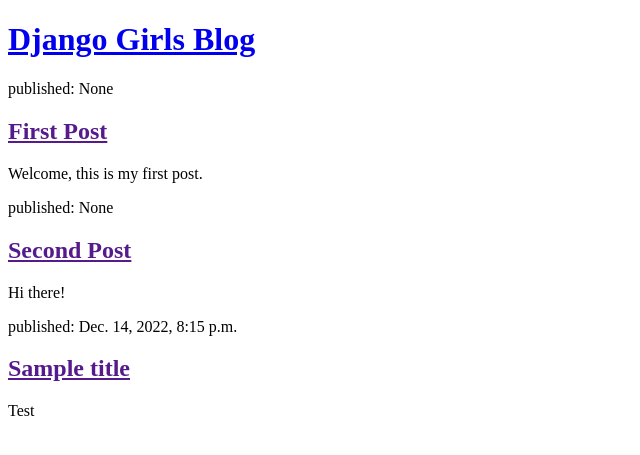
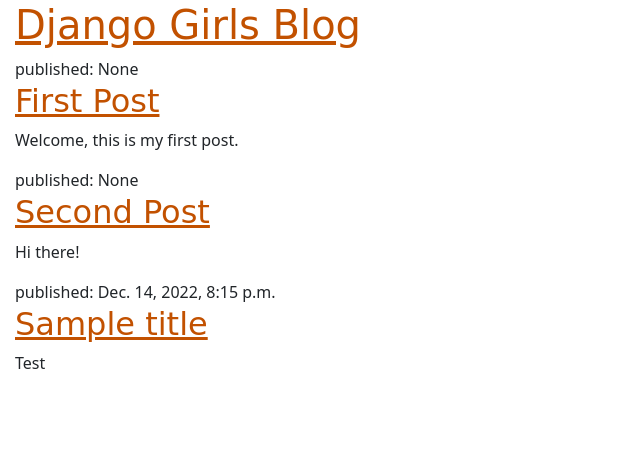
Before and after one commit to dja1443/djamel_django, a Django app: page / in a window 1280 px wide. Shown: the top 455 px of the page, without its empty margins (0-640 px from the left). Run offline with Django 4.2, Linux system fonts and the light colour scheme; data comes from the database, SQL or seed files in the repository.

Commit message:
added static

```diff
--- /dev/null
+++ b/blog/static/css/blog.css
@@ -0,0 +1,8 @@
+
+h1 a, h2 a{
+    color: #C25100;
+    font-family: 'Lobster', cursive;
+}
+body{
+    padding-left: 15px;
+}
--- a/blog/templates/blog/post_list.html
+++ b/blog/templates/blog/post_list.html
@@ -1,19 +1,22 @@
-
+{% load static %}
 <!DOCTYPE html>
 <html>
     <head>
         <title>Django Girls blog</title>
+        <link rel="stylesheet" href="https://cdn.jsdelivr.net/npm/bootstrap@5.1.3/dist/css/bootstrap.min.css" integrity="sha384-1BmE4kWBq78iYhFldvKuhfTAU6auU8tT94WrHftjDbrCEXSU1oBoqyl2QvZ6jIW3" crossorigin="anonymous">
+        <link rel="stylesheet" href="{% static 'css/blog.css' %}">
     </head>
     <body>
         <header>
             <h1><a href="/">Django Girls Blog</a></h1>
         </header>
+
         {% for post in posts %}
-        <article>
-            <time>published: {{ post.published_date }}</time>
-            <h2><a href="">{{ post.title }}</a></h2>
-            <p>{{ post.text|linebreaksbr }}</p>
-        </article>
+            <article>
+                <time>published: {{ post.published_date }}</time>
+                <h2><a href="">{{ post.title }}</a></h2>
+                <p>{{ post.text|linebreaksbr }}</p>
+            </article>
         {% endfor %}
     </body>
 </html>
```
